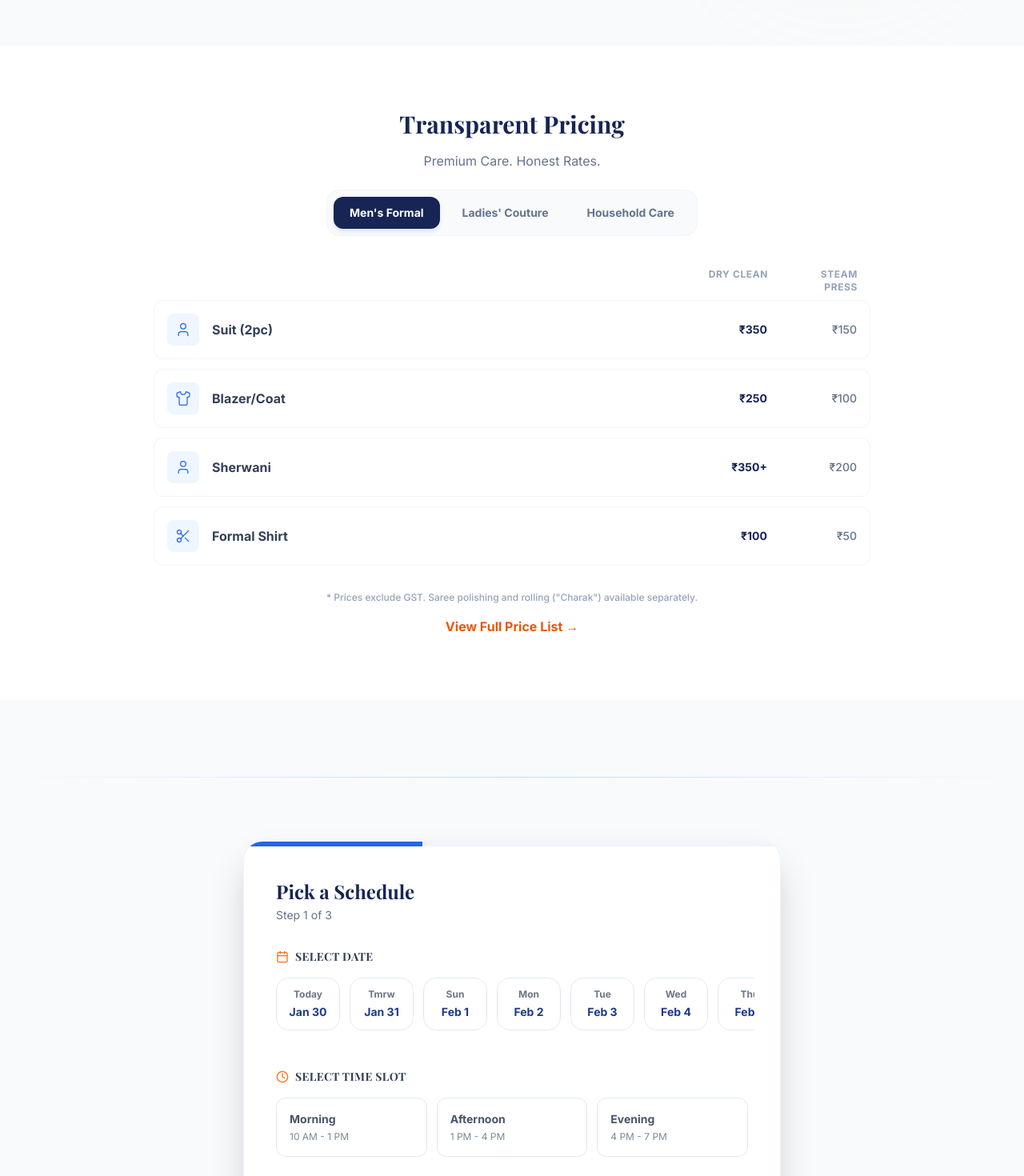
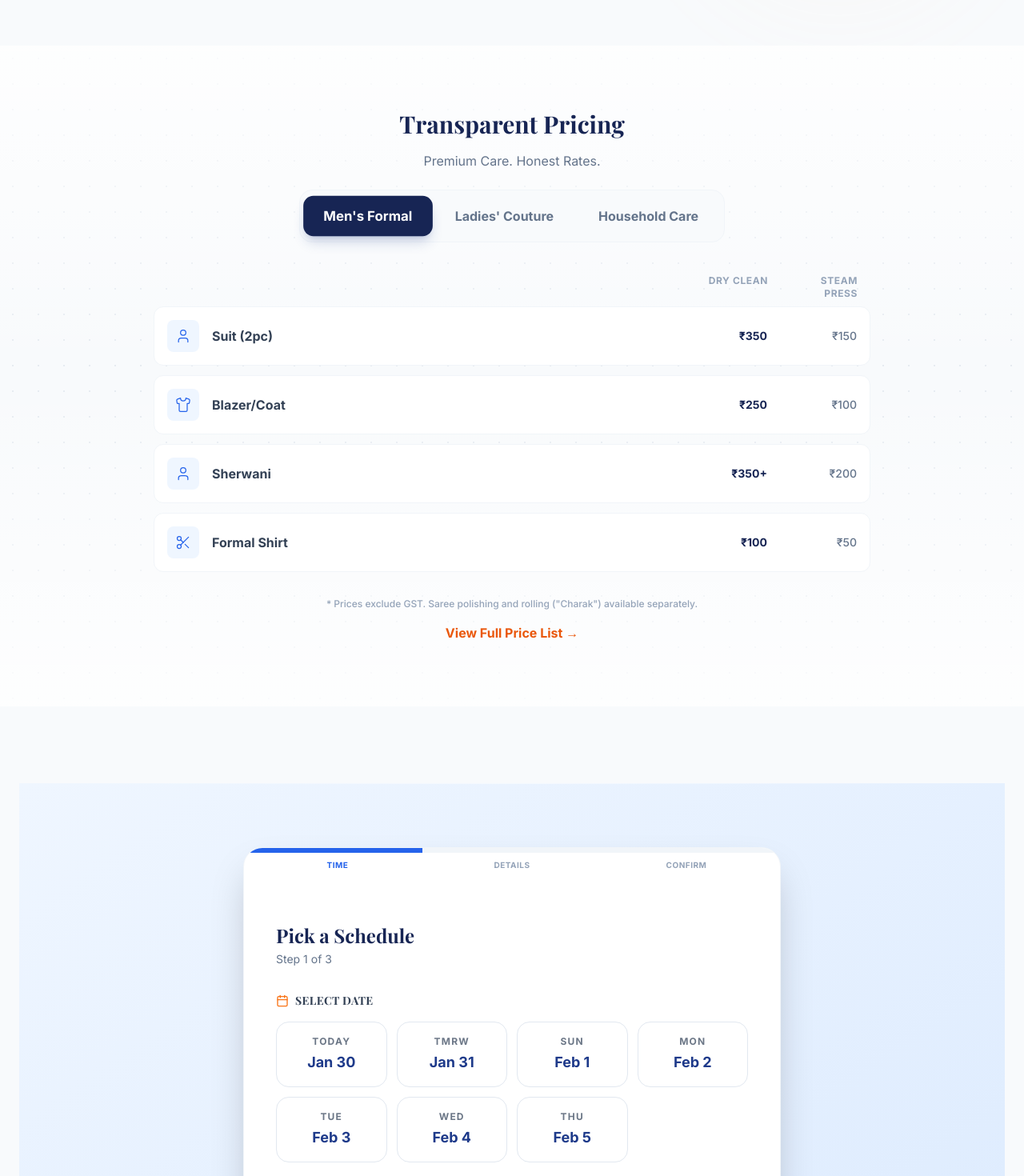
Before and after one commit to comexdryclean70/comex-dryclean-main-website, a Next.js app: page / in a window 1280 px wide. Shown: the part 2200-3670 px from the top of the page at 80% size. Built offline with nearby package versions, Linux system fonts and the light colour scheme; a web font is replaced by a local one.

Commit message:
style: refine ui density for pricing and booking wizard

```diff
--- a/src/components/BookingWizard.tsx
+++ b/src/components/BookingWizard.tsx
@@ -184,20 +184,25 @@ export default function BookingWizard() {
     };
 
     return (
-        <section id="booking" className="py-20 px-4 bg-slate-50 relative">
-            <div className="absolute top-0 inset-x-0 h-px bg-gradient-to-r from-transparent via-blue-200 to-transparent"></div>
+        <section id="booking" className="py-20 px-4 bg-gradient-to-br from-blue-50 to-blue-100 relative">
+            <div className="absolute top-0 inset-x-0 h-px bg-gradient-to-r from-transparent via-white to-transparent opacity-50"></div>
 
             <div className="max-w-2xl mx-auto">
                 <div className="bg-white rounded-3xl shadow-2xl overflow-hidden border border-slate-100">
 
-                    {/* Progress Bar */}
-                    <div className="relative h-1.5 bg-slate-100 w-full">
+                    <div className="relative h-1.5 bg-slate-100 w-full mb-2">
                         <motion.div
                             className="absolute left-0 top-0 bottom-0 bg-blue-600"
                             initial={{ width: "33%" }}
                             animate={{ width: `${(step / 3) * 100}%` }}
                             transition={{ duration: 0.5 }}
                         />
+                    </div>
+                    {/* Step Labels */}
+                    <div className="grid grid-cols-3 text-center text-[10px] font-bold uppercase tracking-wider text-slate-400 mb-6 px-2">
+                        <span className={step >= 1 ? "text-blue-600" : ""}>Time</span>
+                        <span className={step >= 2 ? "text-blue-600" : ""}>Details</span>
+                        <span className={step >= 3 ? "text-blue-600" : ""}>Confirm</span>
                     </div>
 
                     <div className="p-8 md:p-10">
@@ -239,7 +244,7 @@ export default function BookingWizard() {
                                             <h3 className="font-bold text-slate-700 flex items-center gap-2 text-sm uppercase tracking-wide">
                                                 <Calendar className="w-4 h-4 text-orange-500" /> Select Date
                                             </h3>
-                                            <div className="flex gap-3 overflow-x-auto pb-4 scrollbar-hide -mx-2 px-2">
+                                            <div className="grid grid-cols-3 md:grid-cols-4 gap-3">
                                                 {days.map((d, i) => {
                                                     const isSelected = formData.date === d.toDateString();
                                                     const label = i === 0 ? "Today" : i === 1 ? "Tmrw" : d.toLocaleDateString('en-US', { weekday: 'short' });
@@ -249,13 +254,13 @@ export default function BookingWizard() {
                                                         <button
                                                             key={i}
                                                             onClick={() => setFormData({ ...formData, date: d.toDateString() })}
-                                                            className={`shrink-0 min-w-[80px] p-3 rounded-2xl border transition-all duration-200 flex flex-col items-center gap-1 ${isSelected
-                                                                ? 'bg-blue-600 border-blue-600 text-white shadow-lg shadow-blue-200 scale-105'
+                                                            className={`w-full p-4 rounded-2xl border transition-all duration-200 flex flex-col items-center gap-1 ${isSelected
+                                                                ? 'bg-blue-600 border-blue-600 text-white shadow-lg shadow-blue-200 ring-2 ring-blue-200 ring-offset-2'
                                                                 : 'bg-white border-slate-200 text-slate-600 hover:border-blue-300 hover:bg-blue-50'
                                                                 }`}
                                                         >
-                                                            <span className="text-xs font-bold opacity-80">{label}</span>
-                                                            <span className={`text-sm font-bold ${isSelected ? 'text-white' : 'text-blue-900'}`}>{subLabel}</span>
+                                                            <span className="text-xs font-bold opacity-80 uppercase tracking-widest">{label}</span>
+                                                            <span className={`text-lg font-bold ${isSelected ? 'text-white' : 'text-blue-900'}`}>{subLabel}</span>
                                                         </button>
                                                     )
                                                 })}
--- a/src/components/PriceCards.tsx
+++ b/src/components/PriceCards.tsx
@@ -38,8 +38,12 @@ export default function PriceCards() {
     const [activeTab, setActiveTab] = useState("Men's Formal");
 
     return (
-        <section className="py-20 px-6 relative overflow-hidden bg-white">
-            <div className="max-w-4xl mx-auto">
+        <section className="py-20 px-6 relative overflow-hidden bg-slate-50">
+            {/* Dot Pattern Overlay */}
+            <div className="absolute inset-0 z-0 opacity-[0.4]" style={{ backgroundImage: "radial-gradient(#cbd5e1 1px, transparent 1px)", backgroundSize: "32px 32px" }}></div>
+            <div className="absolute inset-0 bg-gradient-to-b from-white/80 via-transparent to-white/80 z-0"></div>
+
+            <div className="max-w-4xl mx-auto relative z-10">
                 <div className="text-center mb-10">
                     <h2 className="text-3xl font-bold text-blue-950 font-serif mb-4">Transparent Pricing</h2>
                     <p className="text-slate-500 mb-6">Premium Care. Honest Rates.</p>
@@ -51,9 +55,9 @@ export default function PriceCards() {
                                 key={cat}
                                 onClick={() => setActiveTab(cat)}
                                 className={cn(
-                                    "px-5 py-2.5 rounded-xl text-sm font-bold transition-all duration-300",
+                                    "px-6 py-3 rounded-xl text-base font-bold transition-all duration-300 min-w-[120px]",
                                     activeTab === cat
-                                        ? "bg-blue-950 text-white shadow-md shadow-blue-900/10"
+                                        ? "bg-blue-950 text-white shadow-lg shadow-blue-900/20 scale-105"
                                         : "text-slate-500 hover:text-slate-800 hover:bg-white"
                                 )}
                             >
```
